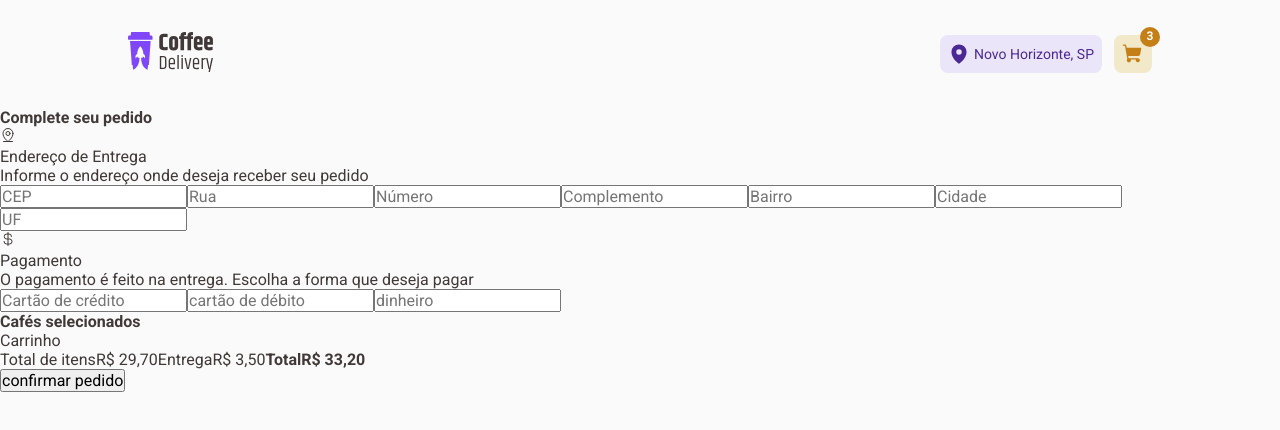
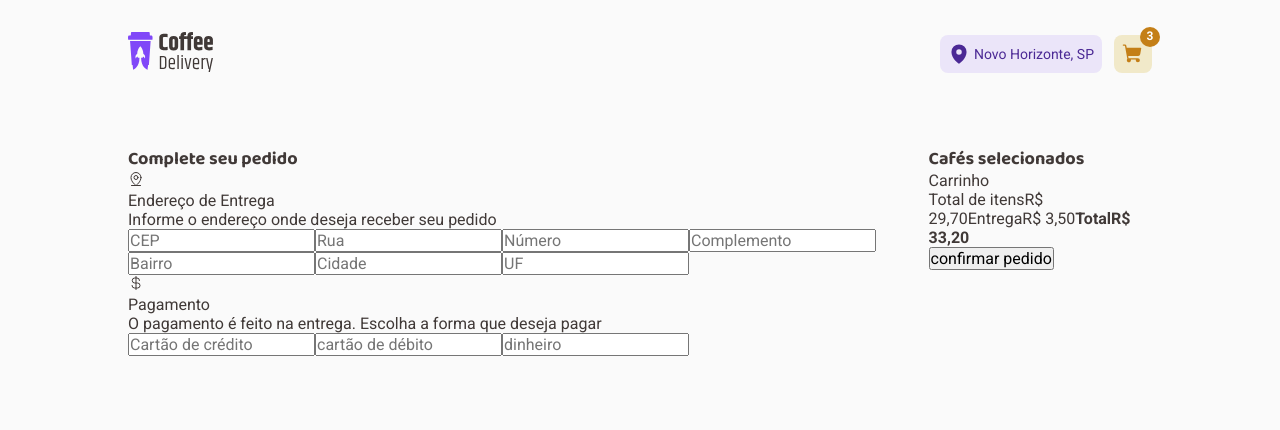
Before and after one commit to RafaelManfrim/Desafio02-Coffee-Delivery, a React (Vite) app: page /checkout in a window 1280 px wide. Shown: the top 430 px of the page. Built offline with nearby package versions, Linux system fonts and the light colour scheme.

Commit message:
mudanças de estilização

```diff
--- a/src/components/Header/styles.module.scss
+++ b/src/components/Header/styles.module.scss
@@ -2,16 +2,7 @@
   display: flex;
   justify-content: space-between;
   align-items: center;
-  padding: 2rem 10rem;
-  width: 100%;
-
-  @media (max-width: 1440px) {
-    padding: 2rem 8rem;
-  }
-
-  @media (max-width: 768px) {
-    padding: 2rem 5rem;
-  }
+  padding-bottom: 2rem;
 }
 
 .headerMenu {
--- a/src/layouts/DefaultLayout/index.tsx
+++ b/src/layouts/DefaultLayout/index.tsx
@@ -4,7 +4,7 @@ import styles from './styles.module.scss'
 
 export function DefaultLayout() {
   return (
-    <div className={styles['default-layout-container']}>
+    <div className={styles.defaultLayoutContainer}>
       <Header />
       <Outlet />
     </div>
--- a/src/layouts/DefaultLayout/styles.module.scss
+++ b/src/layouts/DefaultLayout/styles.module.scss
@@ -1 +1,12 @@
-.default-layout-container {}
+.defaultLayoutContainer {
+  padding: 2rem 10rem;
+  width: 100%;
+
+  @media (max-width: 1440px) {
+    padding: 2rem 8rem;
+  }
+
+  @media (max-width: 768px) {
+    padding: 2rem 5rem;
+  }
+}
--- a/src/pages/Checkout/index.tsx
+++ b/src/pages/Checkout/index.tsx
@@ -4,8 +4,8 @@ import styles from './styles.module.scss'
 
 export function Checkout() {
   return (
-    <div>
-      <div>
+    <div className={styles.checkoutContainer}>
+      <div className={styles.completeYourOrderContainer}>
         <h4>Complete seu pedido</h4>
         <div>
           <div>
@@ -42,7 +42,7 @@ export function Checkout() {
           </div>
         </div>
       </div>
-      <div>
+      <div className={styles.cartContainer}>
         <h4>Cafés selecionados</h4>
         <div>
           <div>Carrinho</div>
--- a/src/pages/Checkout/styles.module.scss
+++ b/src/pages/Checkout/styles.module.scss
@@ -0,0 +1,18 @@
+.checkoutContainer {
+  display: flex;
+  justify-content: space-between;
+  margin-top: 2.5rem;
+}
+
+.completeYourOrderContainer {}
+
+.cartContainer {}
+
+.completeYourOrderContainer,
+.cartContainer {
+  h4 {
+    font-family: 'Baloo 2', cursive;
+    line-height: 130%;
+    font-size: 1.125rem;
+  }
+}
--- a/src/pages/Home/styles.module.scss
+++ b/src/pages/Home/styles.module.scss
@@ -2,21 +2,7 @@
   display: flex;
   justify-content: space-between;
   align-items: center;
-  padding: 2rem 10rem;
-  width: 100%;
-  background: url("../../assets/backgroud-home.png");
   height: 544px;
-  background-repeat: no-repeat;
-  background-size: cover;
-  background-position: center;
-
-  @media (max-width: 1440px) {
-    padding: 2rem 8rem;
-  }
-
-  @media (max-width: 768px) {
-    padding: 2rem 5rem;
-  }
 
   >div {
     gap: 3.5rem;
@@ -87,17 +73,6 @@
 }
 
 .listContainer {
-  padding: 2rem 10rem;
-  width: 100%;
-
-  @media (max-width: 1440px) {
-    padding: 2rem 8rem;
-  }
-
-  @media (max-width: 768px) {
-    padding: 2rem 5rem;
-  }
-
   >h2 {
     font-size: 2rem;
     line-height: 130%;
--- a/src/pages/Success/styles.module.scss
+++ b/src/pages/Success/styles.module.scss
@@ -1,17 +1,7 @@
 .successContainer {
   display: flex;
-  align-items: center;
   justify-content: space-between;
-  padding: 2rem 10rem;
-  width: 100%;
-
-  @media (max-width: 1440px) {
-    padding: 2rem 8rem;
-  }
-
-  @media (max-width: 768px) {
-    padding: 2rem 5rem;
-  }
+  margin-top: 2.5rem;
 }
 
 .successContainerInformations {
```
